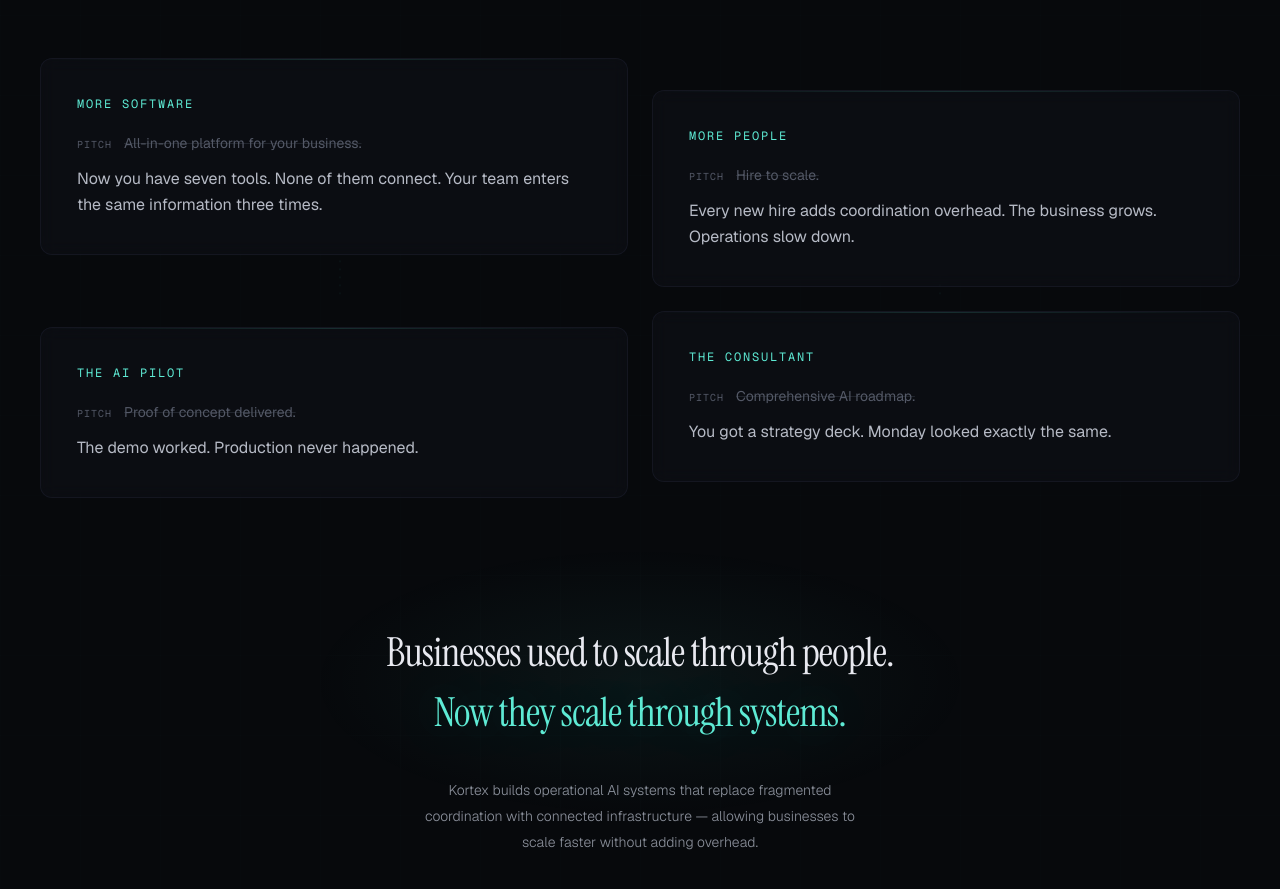
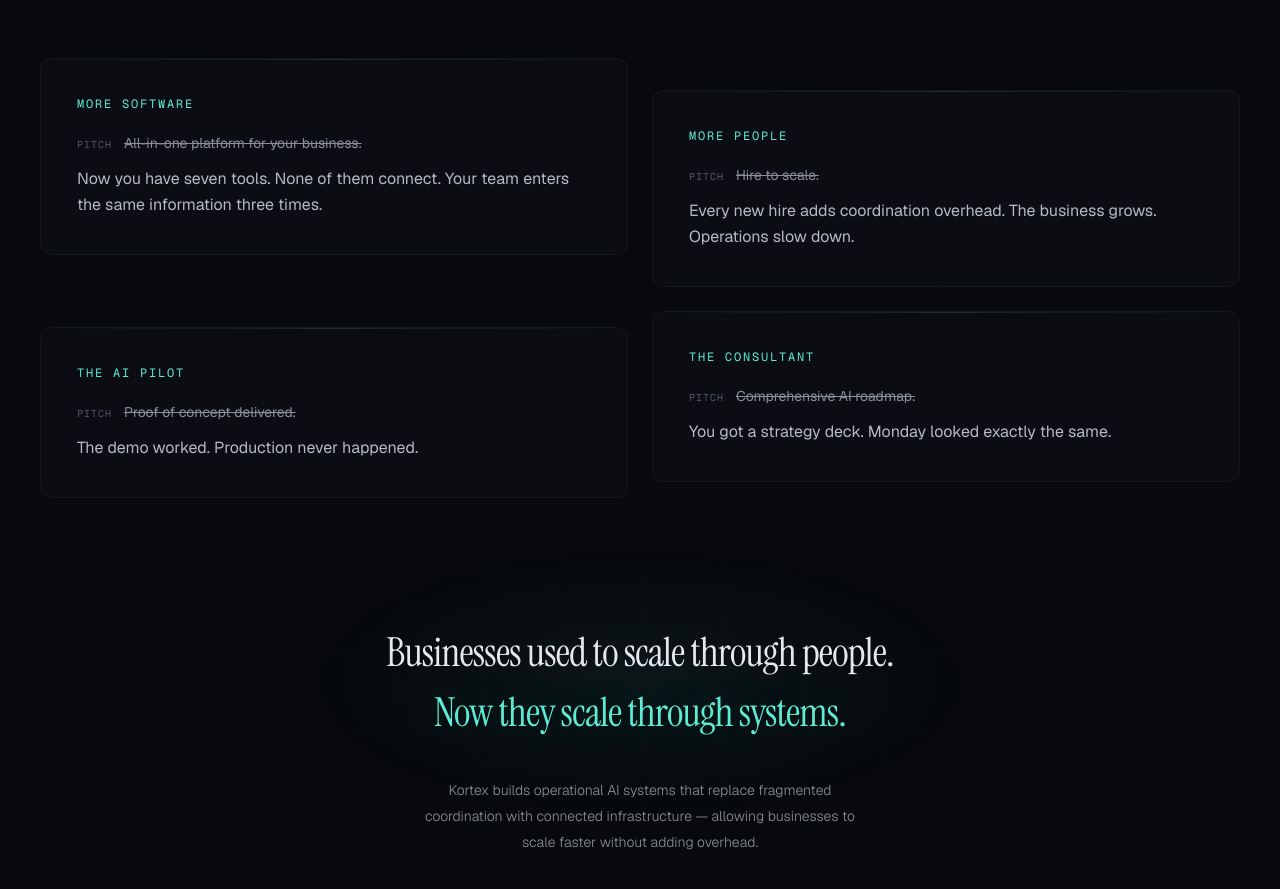
Before and after one commit to ashafiqkortex/kortex, a Next.js app: page / in a window 1280 px wide. Shown: the part 1600-2489 px from the top of the page. Built offline with nearby package versions, Linux system fonts and the light colour scheme.

Commit message:
Fix: Make strikethrough line more visible in Problem section

```diff
--- a/components/home/problem.tsx
+++ b/components/home/problem.tsx
@@ -237,7 +237,7 @@
                       <span className="text-[10px] font-mono uppercase tracking-widest text-[var(--muted-2)]">
                         Pitch
                       </span>
-                      <span className="text-[14px] text-[var(--muted-2)] line-through decoration-[var(--muted-2)]/30">
+                      <span className="text-[14px] text-[var(--muted)] line-through decoration-[var(--muted)]">
                         {m.says}
                       </span>
                     </div>
```
